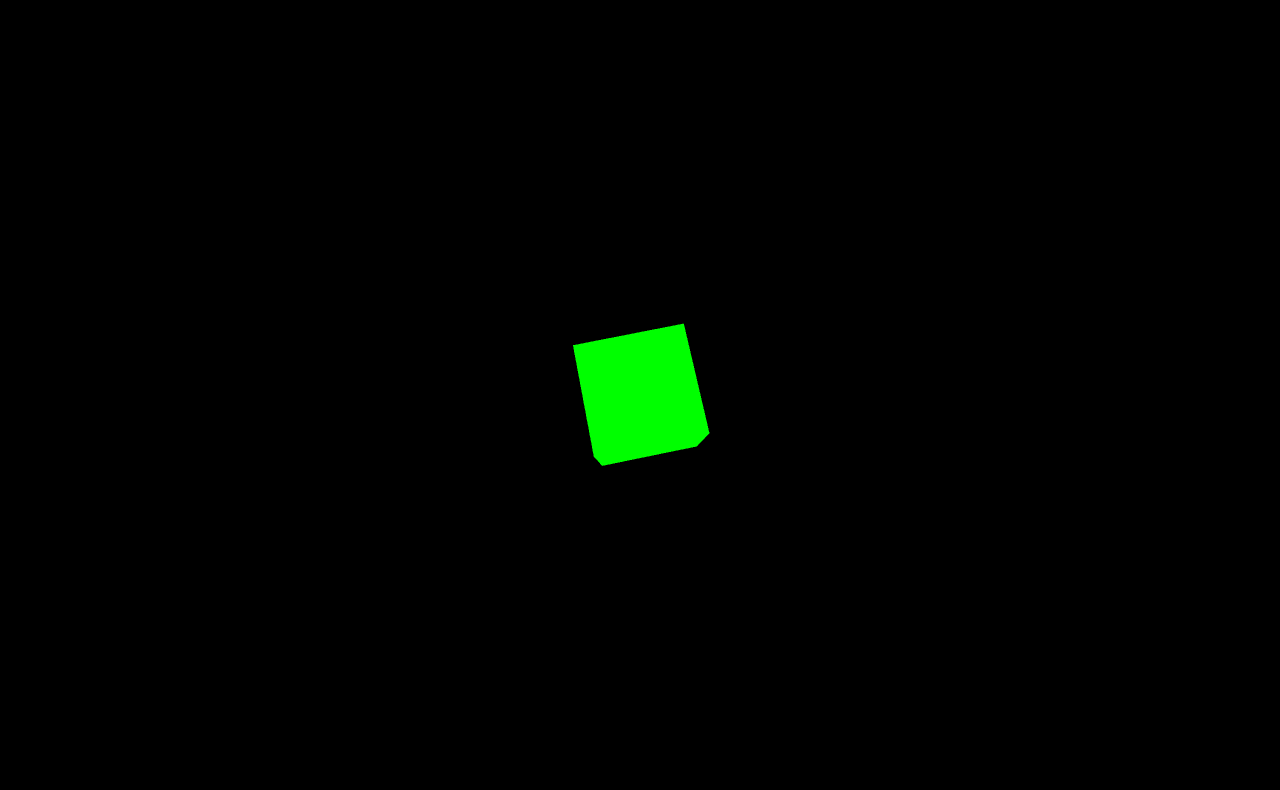
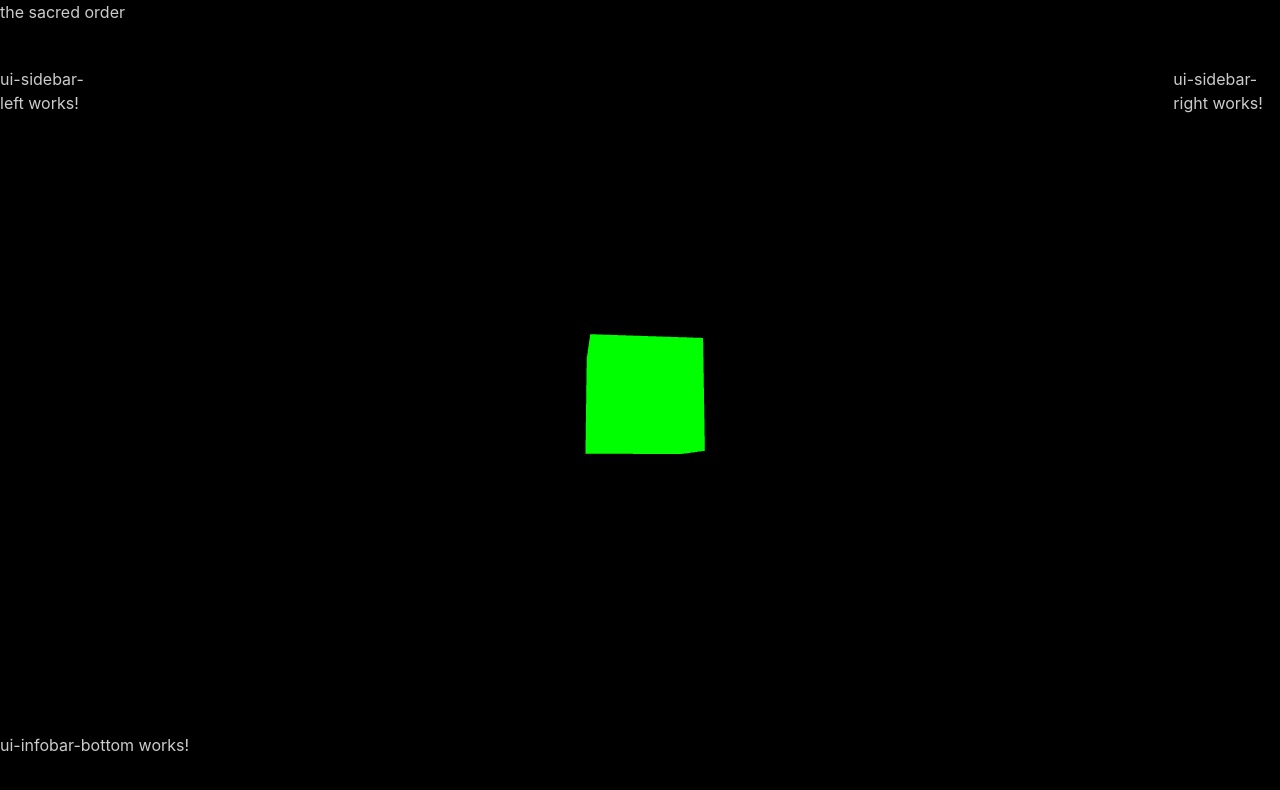
Before and after one commit to faethflex/faethflex, an Angular app: page / in a window 1280 px wide. Shown: the top 790 px of the page. Built offline with nearby package versions, Linux system fonts and the light colour scheme.

Commit message:
Updated page layout

```diff
--- a/src/app/app.component.html
+++ b/src/app/app.component.html
@@ -1,3 +1,17 @@
-<div>
-    <router-outlet></router-outlet>
+<div class="core-grid">
+    <header class="faeth-header">
+        <faeth-header></faeth-header>
+    </header>
+    <aside class="faeth-leftSide">
+        <app-ui-sidebar-left></app-ui-sidebar-left>
+    </aside>
+    <main class="faeth-content">
+        <router-outlet></router-outlet>
+    </main>
+    <aside class="faeth-rightSide">
+        <app-ui-sidebar-right></app-ui-sidebar-right>
+    </aside>
+    <footer class="faeth-footer">
+        <app-ui-infobar-bottom></app-ui-infobar-bottom>
+    </footer>
 </div>
--- /dev/null
+++ b/src/app/app.component.scss
@@ -0,0 +1,29 @@
+.core-grid {
+    display: grid;
+    height: 100%;
+    grid-template:
+    "header header header" 1fr
+    "leftSide faethContent rightSide" 10fr
+    "footer footer footer" 1fr
+    / 1fr 10fr 1fr;
+}
+
+.faeth-header {
+    grid-area: header;
+}
+
+.faeth-leftSide {
+    grid-area: leftSide;
+}
+
+.faeth-content {
+    grid-area: faethContent;
+}
+
+.faeth-rightSide {
+    grid-area: rightSide;
+}
+
+.faeth-footer {
+    grid-area: footer;
+}
--- a/src/app/app.component.ts
+++ b/src/app/app.component.ts
@@ -2,7 +2,8 @@ import {Component} from '@angular/core';
 
 @Component({
   selector: 'app-root',
-  templateUrl: './app.component.html'
+  templateUrl: './app.component.html',
+  styleUrls: [ './app.component.scss' ]
 })
 export class AppComponent {
 }
--- a/src/app/app.module.ts
+++ b/src/app/app.module.ts
@@ -3,7 +3,7 @@ import {BrowserModule} from '@angular/platform-browser';
 import {AppComponent} from './app.component';
 import {EngineComponent} from './engine/engine.component';
 import {UiInfobarBottomComponent} from './ui/ui-infobar-bottom/ui-infobar-bottom.component';
-import {UiInfobarTopComponent} from './ui/ui-infobar-top/ui-infobar-top.component';
+import {FaethHeaderComponent} from './components/faeth-header/faeth-header.component';
 import {UiSidebarLeftComponent} from './ui/ui-sidebar-left/ui-sidebar-left.component';
 import {UiSidebarRightComponent} from './ui/ui-sidebar-right/ui-sidebar-right.component';
 import {UiComponent} from './ui/ui.component';
@@ -16,7 +16,7 @@ import { EngineDebugComponent } from './components/engine-debug/engine-debug.com
     EngineComponent,
     UiComponent,
     UiInfobarBottomComponent,
-    UiInfobarTopComponent,
+    FaethHeaderComponent,
     UiSidebarLeftComponent,
     UiSidebarRightComponent,
     EngineDebugComponent
--- /dev/null
+++ b/src/app/components/faeth-header/faeth-header.component.ts
@@ -0,0 +1,15 @@
+import {Component, OnInit} from '@angular/core';
+
+@Component({
+  selector: 'faeth-header',
+  templateUrl: './faeth-header.component.html'
+})
+export class FaethHeaderComponent implements OnInit {
+
+  public constructor() {
+  }
+
+  public ngOnInit(): void {
+  }
+
+}
--- a/src/app/ui/ui-infobar-top/ui-infobar-top.component.ts
+++ /dev/null
@@ -1,15 +0,0 @@
-import {Component, OnInit} from '@angular/core';
-
-@Component({
-  selector: 'app-ui-infobar-top',
-  templateUrl: './ui-infobar-top.component.html'
-})
-export class UiInfobarTopComponent implements OnInit {
-
-  public constructor() {
-  }
-
-  public ngOnInit(): void {
-  }
-
-}
--- a/src/app/ui/ui.component.html
+++ b/src/app/ui/ui.component.html
@@ -1,6 +1,6 @@
-<div class="ui-wrapper">
+<!-- <div class="ui-wrapper">
   <app-ui-infobar-top></app-ui-infobar-top>
   <app-ui-sidebar-left></app-ui-sidebar-left>
   <app-ui-sidebar-right></app-ui-sidebar-right>
   <app-ui-infobar-bottom></app-ui-infobar-bottom>
-</div>
+</div> -->
```
Also changed, not shown: src/app/components/faeth-header/faeth-header.component.html (renamed from src/app/ui/ui-infobar-top/ui-infobar-top.component.html).
